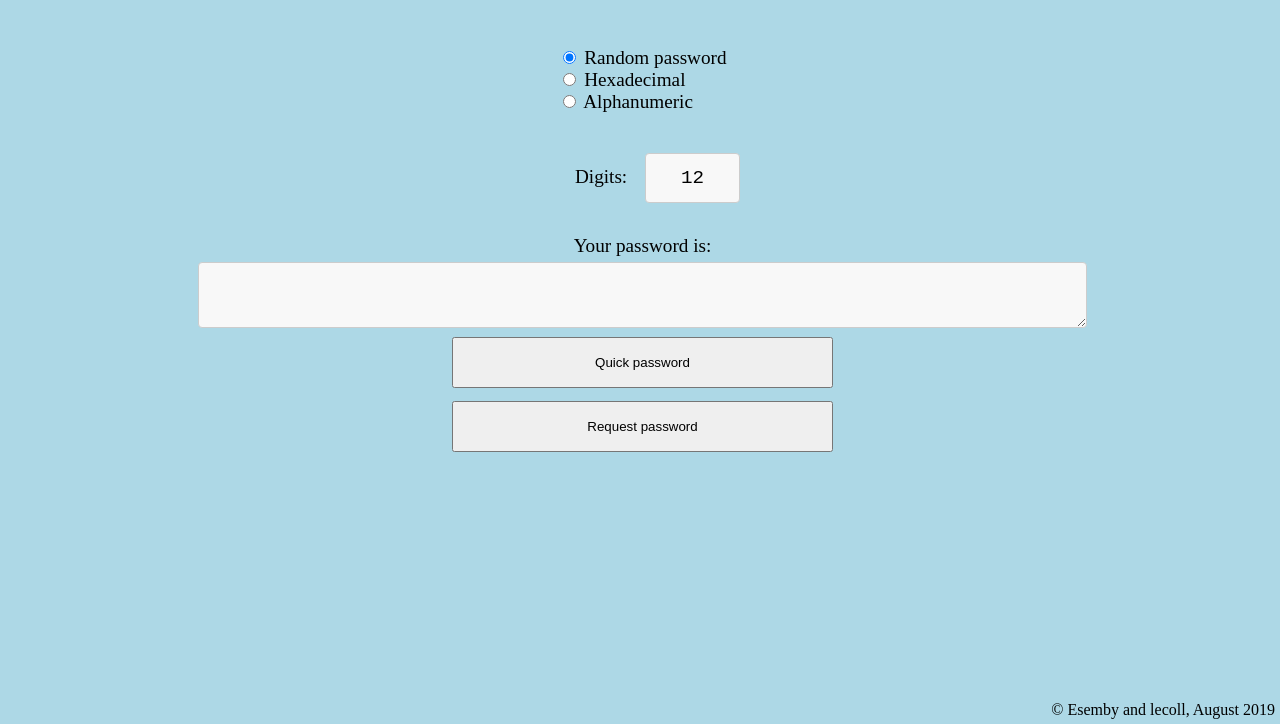
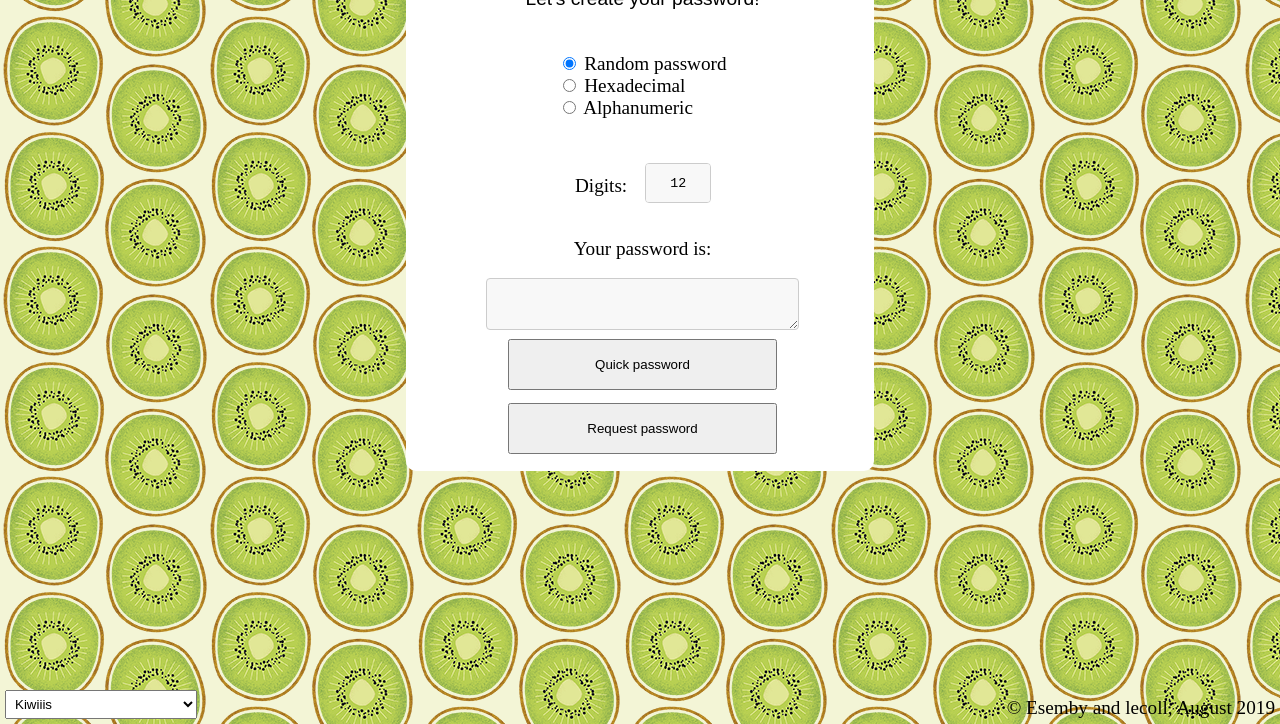
Before and after one commit to Esemby/PasswortGenerator, a website: page passwordgenerator html.html in a window 1280 px wide. Shown: the part 76-800 px from the top of the page. Drawn offline with Linux system fonts and the light colour scheme.

Commit message:
finished

```diff
--- a/passwordgenerator css.css
+++ b/passwordgenerator css.css
@@ -1,30 +1,28 @@
-:root {
-    --blue-dark: #003869;
-    --blue-light: #52a9f0;
-    --higlight: #fbd200;
-    --bg-light: #ffffff;
+body {
+	background: url('kiwis.png');
+	font-size: 1.5vw;
+	align-content: center;
 }
 
-body {
-	background: lightblue;
+#container {
+	width: 35%;
+	min-width: 350px;
+	background: #ffffff;
+	margin: auto;
+	padding: 1vw;
+	border-radius: 10px;
 	display: grid;
 	grid-gap: 5px;
 	grid-template-areas:
 		"title title"
 		"caption caption"
-		". ."
-		". ."
-		". ."
 		"radioBu radioBu"
-		". ."
 		"noteLength textareaLength"
-		". ."
 		"notePassw notePassw"
 		"textareaPassw textareaPassw"
 		"passwordQui passwordQui"
 		"passwordReq passwordReq";
 	grid-auto-columns: 50%;
-
 }
 
 #title {
@@ -39,20 +37,17 @@ body {
 	grid-area: caption;
 	font-family: Arial, sans-serif;
 	justify-self: center;
-	font-size: 1.5vw;
 	text-align: center;
 }
 
 #radioBu {
 	grid-area: radioBu;
 	justify-self: center;
-	font-size: 1.5vw;
-	padding: 30px;
+	padding: 3vw;
 }
 
 #noteLength {
 	grid-area: noteLength;
-	font-size: 1.5vw;
 	padding: 1vw;
 	justify-self: end;
 }
@@ -61,14 +56,13 @@ body {
 	grid-area: textareaLength;
 	display: flex:
 	flex-direction: column;
-	width: 15%;
+	width: 30%;
 	height: 70%;
 	padding: 1vw;
 	box-sizing: border-box;
 	border: 1px solid #ccc;
 	border-radius: 4px;
 	background-color: #f8f8f8;
-	font-size: 1.5vw;
 	resize: none;
 	text-align: center;
 	justify-self: start;
@@ -76,7 +70,7 @@ body {
 
 #notePassw {
 	grid-area: notePassw;
-	font-size: 1.5vw;
+	padding: 1vw;
 	justify-self: center;
 }
 
@@ -85,12 +79,12 @@ body {
 	display: flex;
 	flex-direction: column;
 	width: 70%;
+	max-width: 100%;
 	padding: 10px;
 	box-sizing: border-box;
 	border: 1px solid #ccc;
 	border-radius: 4px;
 	background-color: #f8f8f8;
-	font-size: 1.5vw;
 	text-align: center;
 	justify-self: center;
 }
@@ -100,8 +94,8 @@ body {
 	padding: 16px 32px;
 	cursor: pointer;
 	margin: 4px 2px;
-	width: 30%;
-	font-family: Arial, sans-serif;
+	width: 60%;
+	min-width: 200px;
 	justify-self: center;
 }
 
@@ -110,11 +104,18 @@ body {
 	padding: 16px 32px;
 	cursor: pointer;
 	margin: 4px 2px;
-	width: 30%;
+	width: 60%;
+	min-width: 200px;
 	justify-self: center;
 }
 
-
+#selectPattern {
+	width: 15%;
+	position: fixed;
+	bottom: 5px;
+	left: 5px;
+	padding: 5px;
+}
 
 #copyright {
 	position: fixed;
@@ -122,3 +123,12 @@ body {
 	right: 0px;
 	padding: 5px;
 }
+
+@media only screen and (max-width: 750px) {
+	body {
+		font-size: 11px;
+	}
+	#title {
+		font-size: 18px;
+	}
+}
--- a/passwordgenerator html.html
+++ b/passwordgenerator html.html
@@ -4,6 +4,11 @@
 		<title>index passwordgenerator</title>
 		<link rel="stylesheet" href="passwordgenerator css.css" />
 		<script>
+			function changeBackground(values) {
+				console.log(values);
+				document.body.style.background = "#f1f1f1 url('" + values + ".png') repeat";
+			}
+
 			function passwordQuick() { <!-- API to server, sending random password with 12 digits back -->
 				fetch("http://localhost:3333/api/V0.1")
 				.then(function(res){return res.json();})
@@ -19,6 +24,7 @@
 				if (document.getElementById("HEXDEC").checked) type = "HEXDEC";
 				if (document.getElementById("AlphaNum").checked) type = "AlphaNum";
 				var lenght = document.querySelector("#textareaLength").value;
+				if (lenght == "") lenght = 12;
 				var passwordObject = JSON.stringify({"length":lenght,"type":type});
 
 				fetch("http://localhost:3333/api/V0.1/NonDefault",	{
@@ -30,26 +36,44 @@
 					document.getElementById("textareaPassw").innerHTML = data;
 				})
 			}
+
 		</script>
 	</head>
 
 	<body>
+		<div id="container">
+
 		<div id="title">Passwordgenerator</div>
 		<div id="caption">Let's create your password!</div>
-		<form id="radioBu"> <!-- Choose your kind of password (random: upper-case, lower-case letters, numbers and symbols) -->
-			<input type="radio" name="choice" value="random" id= "NoType" checked="checked"> Random password<br>
-			<input type="radio" name="choice" value="hexa" id="HEXDEC"> Hexadecimal<br>
-			<input type="radio" name="choice" value="alphaNum" id="AlphaNum"> Alphanumeric
+
+		<form id="radioBu"> <!-- Choose your kind of password (random: capitals, lower case, numbers and symbols) -->
+			<input type="radio" name="choice" value="random" id= "NoType" checked="checked"
+			title="A random password with numbers, symbols, capitals and lower case."> Random password<br>
+			<input type="radio" name="choice" value="hexa" id="HEXDEC"
+			title= "A password with numbers and letters from A to F."> Hexadecimal<br>
+			<input type="radio" name="choice" value="alphaNum" id="AlphaNum"
+			title="A password only with numbers and letters."> Alphanumeric
 		</form>
+
 		<div id="noteLength">Digits:</div>
-		<textarea id="textareaLength">12</textarea> <!-- how many digits the password has -->
+		<textarea id="textareaLength" title="12 digits if you don't enter any digits.">12</textarea> <!-- how many digits the password has -->
+
 		<div id="notePassw">Your password is:</div>
-		<textarea id="textareaPassw"></textarea>
+		<textarea id="textareaPassw" readonly="true"></textarea>
+
 		<input type="submit" name="passwordQui" value="Quick password" id="passwordQui" onclick="passwordQuick()"
 		class="tooltip" title="Random password with 12 digits. Click the other button to get an individual password."/>
 		<input type="submit" name="passwordReq" value="Request password" id="passwordReq" onclick="passwordRequest()"
 		title="A password as you like."/> <!-- A password with chosen kind and digits -->
 
+		</div>
+
+		<select id="selectPattern" onchange="changeBackground(value)">
+			<option value="kiwis">Kiwiiis</option>
+			<option value="glitch">Glitch</option>
+			<option value="shattered-island">Shattered Island</option>
+		</select>
+
 		<div id="copyright">&copy; Esemby and lecoll, August 2019</div>
 	</body>
 </html>
```
Also changed, not shown: glitch.png (added), kiwis.png (added), shattered-island.png (added). Lines whose indentation alone changed are shown as unchanged.
